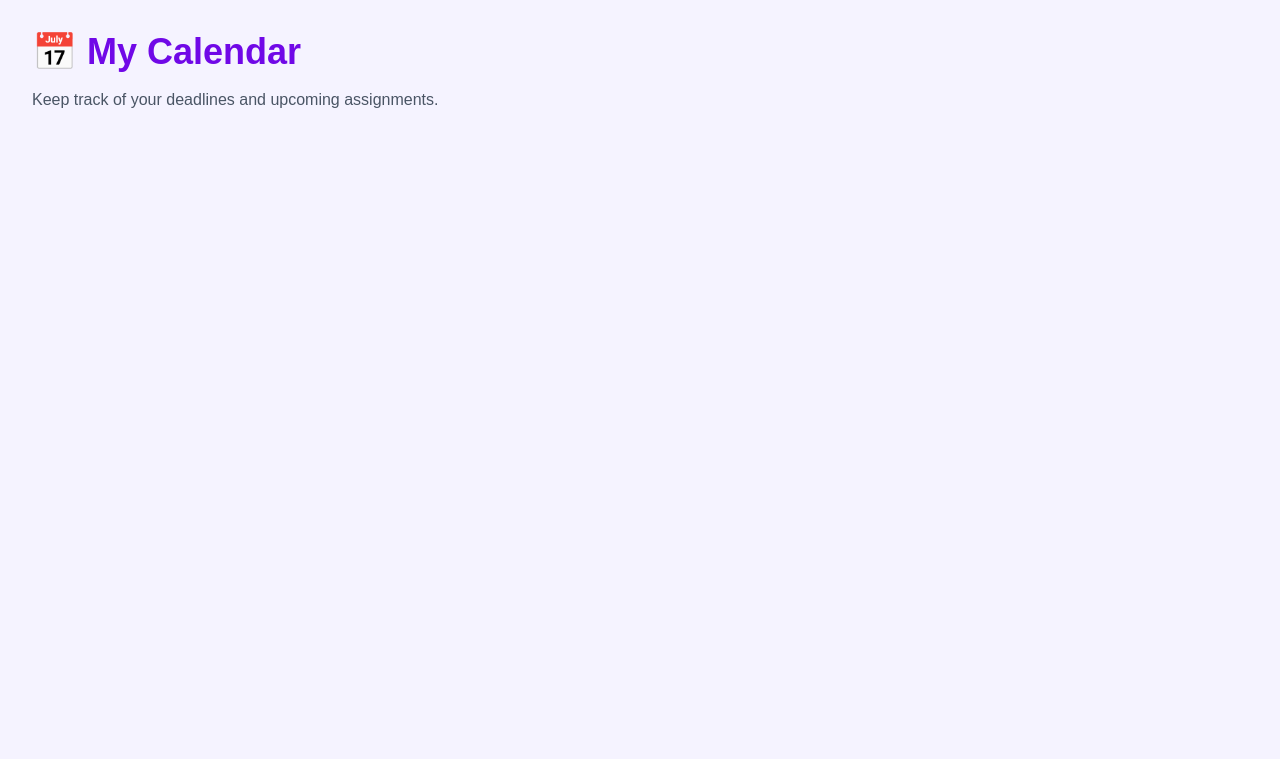
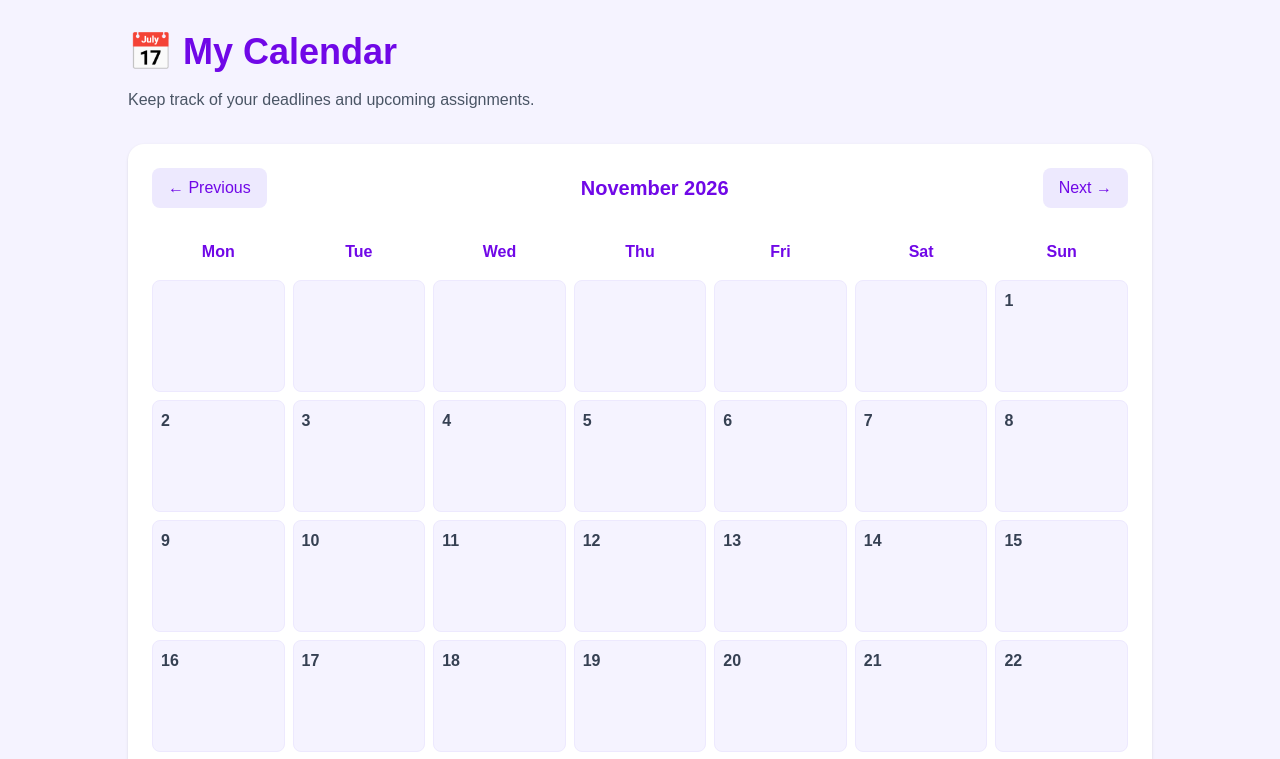
Before and after one commit to Lauralemassova/studyflow, a Next.js app: page /calendar in a window 1280 px wide. Shown: the top 759 px of the page. Built offline with nearby package versions, Linux system fonts and the light colour scheme.

Commit message:
Add functional calendar

```diff
--- a/src/app/calendar/page.tsx
+++ b/src/app/calendar/page.tsx
@@ -1,13 +1,131 @@
+
+"use client";
+
+import { useEffect, useState } from "react";
+
+type Assignment = {
+  id: string;
+  title: string;
+  description: string;
+  subjectId: string;
+  dueDate: string;
+  priority: "Low" | "Medium" | "High";
+  status: "Pending" | "In Progress" | "Completed";
+};
 
 export default function CalendarPage() {
+  const [assignments, setAssignments] = useState<Assignment[]>([]);
+  const [currentMonth, setCurrentMonth] = useState(new Date(2026, 10, 1));
+
+  useEffect(() => {
+    try {
+      const saved = localStorage.getItem("studyflow-assignments");
+      setAssignments(saved ? JSON.parse(saved) : []);
+    } catch {
+      setAssignments([]);
+    }
+  }, []);
+
+  const year = currentMonth.getFullYear();
+  const month = currentMonth.getMonth();
+  const firstDay = (new Date(year, month, 1).getDay() + 6) % 7;
+  const daysInMonth = new Date(year, month + 1, 0).getDate();
+
+  const days = [
+    ...Array(firstDay).fill(null),
+    ...Array.from({ length: daysInMonth }, (_, i) => i + 1),
+  ];
+
+  const changeMonth = (offset: number) => {
+    setCurrentMonth(new Date(year, month + offset, 1));
+  };
+
   return (
     <main className="min-h-screen bg-violet-50 p-8">
+      <div className="mx-auto max-w-5xl">
         <h1 className="text-4xl font-bold text-violet-700">
           📅 My Calendar
         </h1>
         <p className="mt-4 text-gray-600">
           Keep track of your deadlines and upcoming assignments.
         </p>
+
+        <div className="mt-8 rounded-2xl bg-white p-6 shadow-sm">
+          <div className="mb-6 flex items-center justify-between">
+            <button
+              onClick={() => changeMonth(-1)}
+              className="rounded-lg bg-violet-100 px-4 py-2 text-violet-700"
+            >
+              ← Previous
+            </button>
+
+            <h2 className="text-xl font-bold text-violet-700">
+              {currentMonth.toLocaleDateString("en-US", {
+                month: "long",
+                year: "numeric",
+              })}
+            </h2>
+
+            <button
+              onClick={() => changeMonth(1)}
+              className="rounded-lg bg-violet-100 px-4 py-2 text-violet-700"
+            >
+              Next →
+            </button>
+          </div>
+
+          <div className="grid grid-cols-7 gap-2">
+            {["Mon", "Tue", "Wed", "Thu", "Fri", "Sat", "Sun"].map(
+              (day) => (
+                <div
+                  key={day}
+                  className="py-2 text-center font-semibold text-violet-700"
+                >
+                  {day}
+                </div>
+              )
+            )}
+
+            {days.map((day, index) => {
+              const dateString = day
+                ? `${year}-${String(month + 1).padStart(2, "0")}-${String(day).padStart(2, "0")}`
+                : "";
+
+              const dayAssignments = assignments.filter(
+                (assignment) => assignment.dueDate === dateString
+              );
+
+              return (
+                <div
+                  key={index}
+                  className="min-h-28 rounded-lg border border-violet-100 bg-violet-50 p-2"
+                >
+                  {day && (
+                    <>
+                      <span className="font-semibold text-gray-700">
+                        {day}
+                      </span>
+
+                      {dayAssignments.map((assignment) => (
+                        <div
+                          key={assignment.id}
+                          className="mt-2 rounded-md bg-violet-200 p-2 text-xs text-violet-900"
+                          title={assignment.description}
+                        >
+                          <div className="font-semibold">
+                            {assignment.title}
+                          </div>
+                          <div>{assignment.status}</div>
+                        </div>
+                      ))}
+                    </>
+                  )}
+                </div>
+              );
+            })}
+          </div>
+        </div>
+      </div>
     </main>
   );
 }
```
Lines whose indentation alone changed are shown as unchanged.
